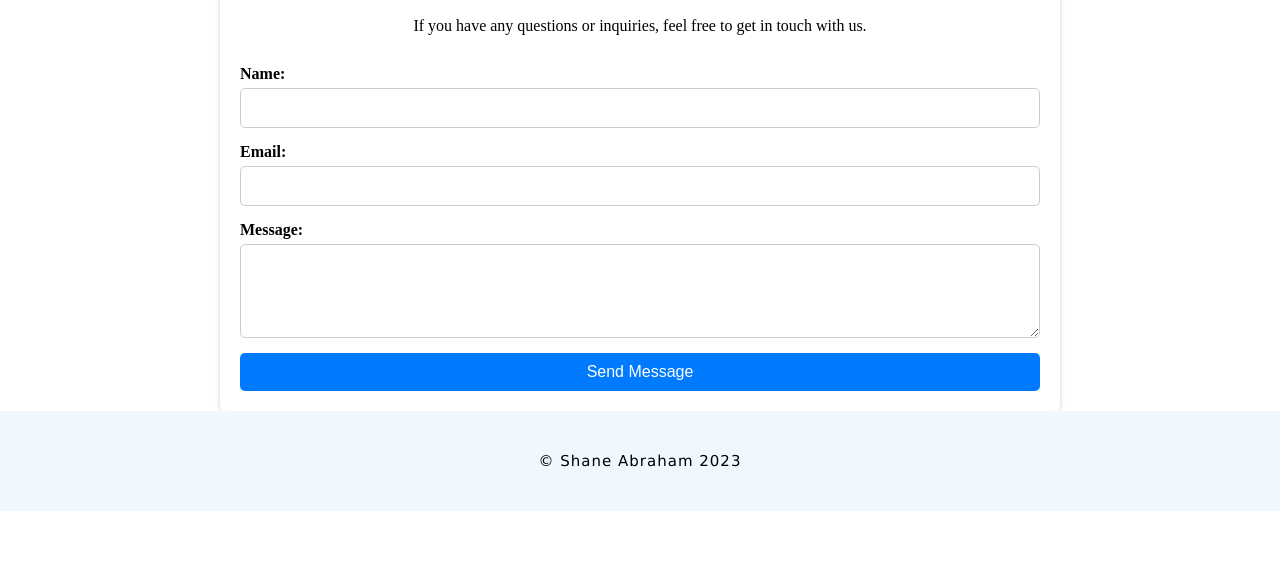
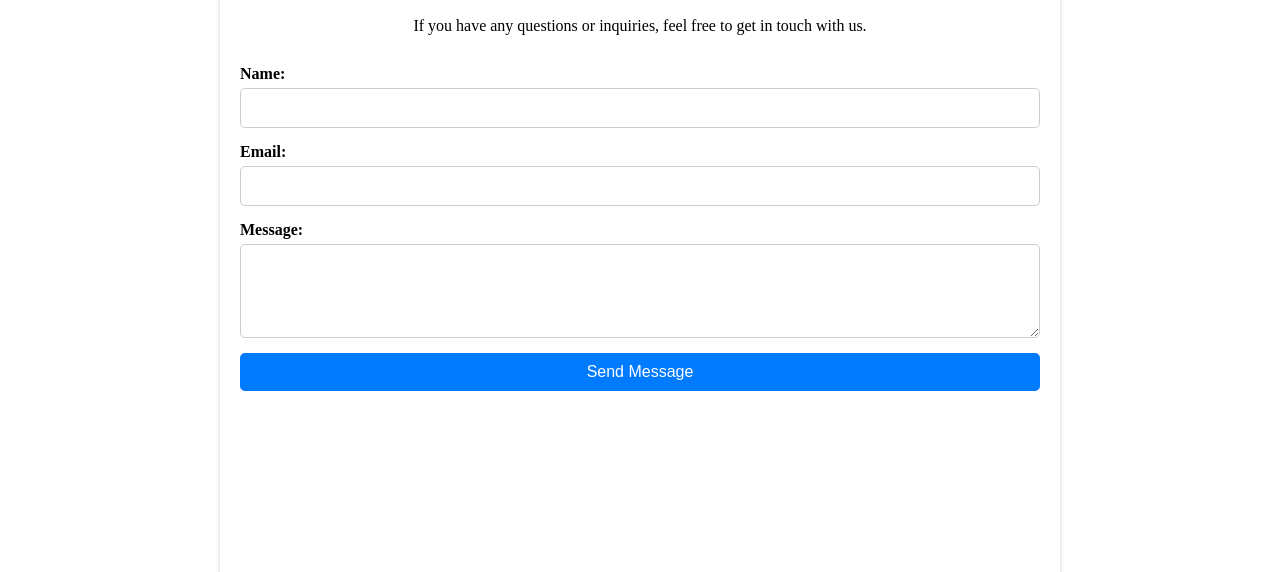
Before and after one commit to shane-abh/JavaScript-Loan-Calculator, a plain HTML site: page webpages/contact.html in a window 1280 px wide. Shown: the part 228-800 px from the top of the page. Drawn offline with Linux system fonts and the light colour scheme.

Commit message:
style: changed height

```diff
--- a/css/contact.css
+++ b/css/contact.css
@@ -43,6 +43,7 @@ nav a {
 }
   .container {
     max-width: 800px;
+    min-height: 90vh;
     margin: 50px auto 0px auto;
     padding: 20px;
     background-color: #fff;
--- a/css/style.css
+++ b/css/style.css
@@ -44,6 +44,7 @@ nav a {
 .container {
   max-width: 1200px;
   margin: 0 auto;
+  min-height: 90vh;
 }
 
 button {
```
